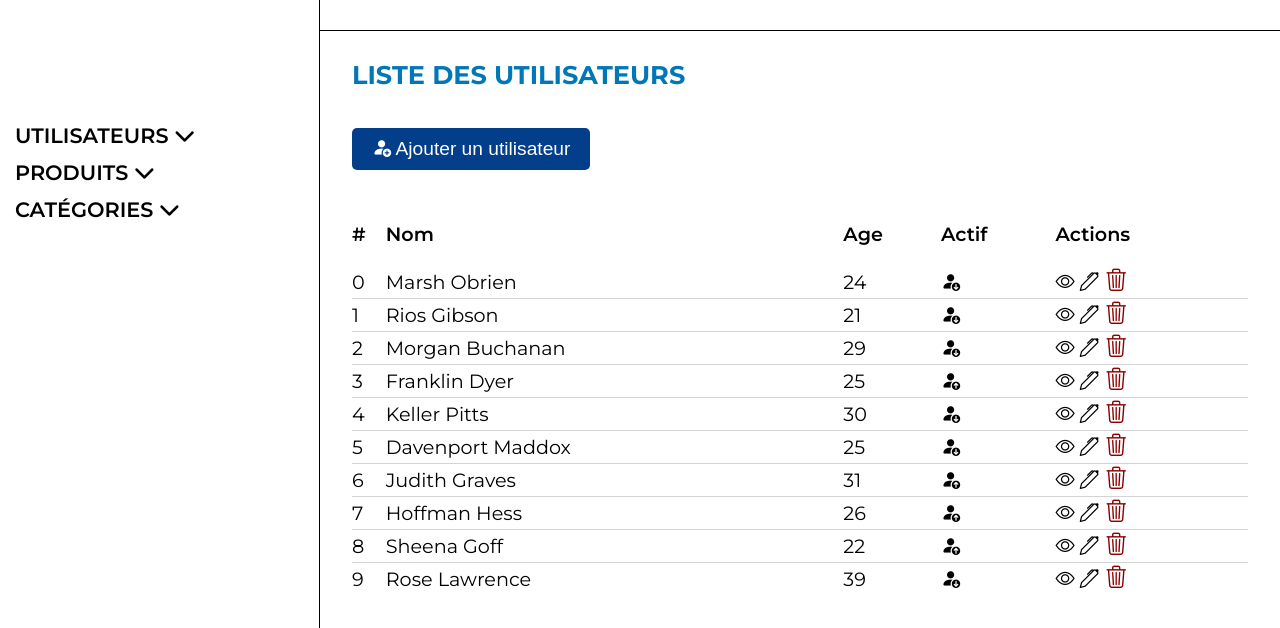
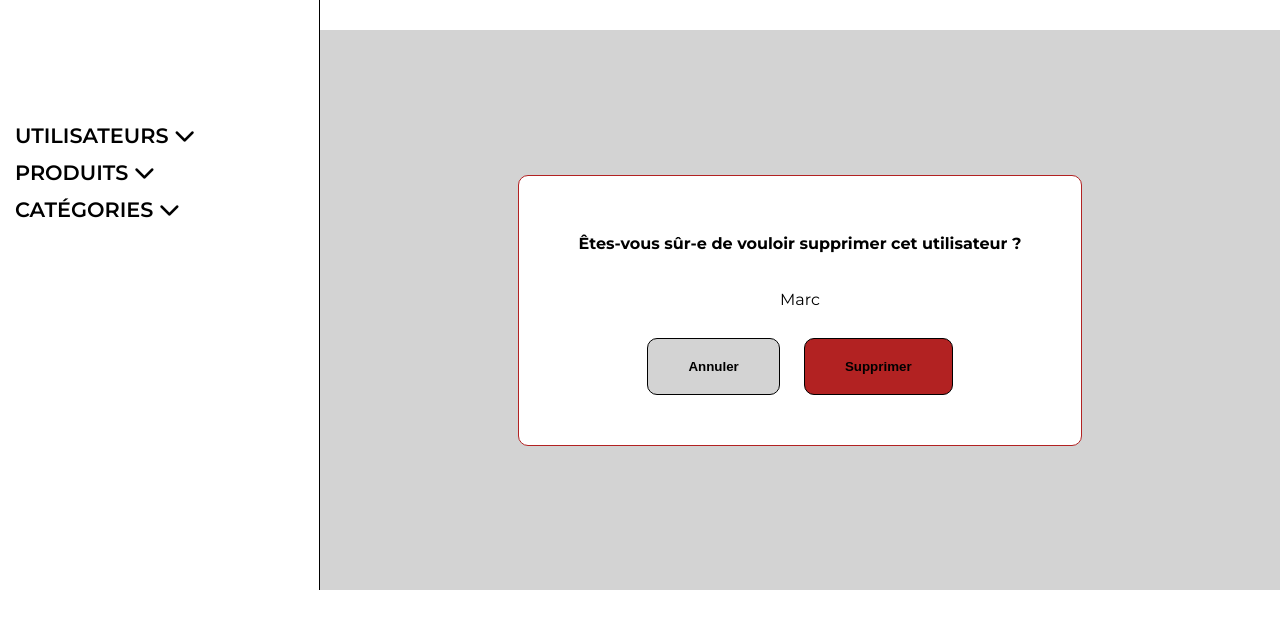
Before and after one commit to Bluebender/res03-js-j5, a plain HTML site: page Mini Projet Interface d'Administration/index.html in a window 1280 px wide. Both pictures are taken after a click on the button 1116 px from the left and 371 px from the top of the page. Shown: the part 90-718 px from the top of the page. Drawn offline with nearby package versions, Linux system fonts and the light colour scheme.

Commit message:
Sauvegarde jour 2 à 13h

```diff
--- /dev/null
+++ b/Mini Projet Interface d'Administration/assets/js/index3.js
@@ -0,0 +1,18 @@
+//Supprimer un utilisateur
+
+window.addEventListener("DOMContentLoaded", function(){
+
+    let buttons_supprimer = document.getElementsByClassName("delete-user");
+    let section1 = document.getElementById("section1");
+    let section2 = document.getElementById("section2");
+
+    for (button_supprimer of buttons_supprimer){
+        button_supprimer.addEventListener("click", function(){
+            console.log("hello")
+            console.log(section1)
+            section1.classList.toggle("hidden");
+            section2.classList.toggle("hidden");
+        });
+    }
+
+});
--- a/Mini Projet Interface d'Administration/assets/styles/sass/_header.scss
+++ b/Mini Projet Interface d'Administration/assets/styles/sass/_header.scss
@@ -1,4 +1,4 @@
-header{
+body > header{
     display: grid;
     grid-template-columns: 1fr 3fr;
     justify-content: center;
--- a/Mini Projet Interface d'Administration/assets/styles/sass/_main.scss
+++ b/Mini Projet Interface d'Administration/assets/styles/sass/_main.scss
@@ -23,7 +23,7 @@ main{
             }
         }
     }
-    > section{
+    > section:nth-of-type(1){
         grid-column: 2 / 3;
         height: 85vh;
         padding: 2rem;
@@ -72,6 +72,47 @@ main{
             }
         }
     }
+    > section:nth-of-type(2){
+        background-color: lightgrey;
+        height: 70vh;
+        width: 100%;
+        display: flex;
+        justify-content: center;
+        align-items: center;
+        > article{
+            border: 1px solid firebrick;
+            background-color: white;
+            border-radius: 10px;
+            padding: 40px;
+            display: flex;
+            flex-direction: column;
+            justify-content: center;
+            align-items: center;
+            > header{
+                padding: 20px;
+                font-weight: bold;
+                text-align: center;
+            }
+            > p{
+                padding: 20px;
+            }
+            > footer{
+                > button{
+                    font-weight: bold;
+                    margin: 10px 10px;
+                    border: 1px solid black;
+                    padding: 20px 40px;
+                    border-radius: 10px;
+                    &:first-of-type{
+                        background-color: lightgrey;
+                    }
+                    &:last-of-type{
+                        background-color: firebrick;
+                    }
+                }
+            }
+        }
+    }
 }
 
 .delete-user{
--- a/Mini Projet Interface d'Administration/assets/styles/sass/style.scss
+++ b/Mini Projet Interface d'Administration/assets/styles/sass/style.scss
@@ -21,5 +21,7 @@ html{
 #section1.hidden{
     grid-column: 1 / 3;
 }
-
+#section1.hidden{
+    display: none;
+}
 // font-family: 'Montserrat', sans-serif;
--- a/Mini Projet Interface d'Administration/index.html
+++ b/Mini Projet Interface d'Administration/index.html
@@ -162,9 +162,20 @@
             </table>
         </section>
     </section>
+    <section id="section2" class="hidden">
+      <article>
+        <header>Êtes-vous sûr-e de vouloir supprimer cet utilisateur ?</header>
+        <p>Marc</p>
+        <footer>
+          <button>Annuler</button>
+          <button>Supprimer</button>
+        </footer>
+      </article>
+    </section>
   </main>
 
 <script type="application/javascript" src="assets/js/index.js"></script>
 <script type="application/javascript" src="assets/js/index2.js"></script>
+<script type="application/javascript" src="assets/js/index3.js"></script>
 </body>
 </html>
```
Also changed, not shown: Mini Projet Interface d'Administration/assets/styles/css/style.css, 1 other file.
